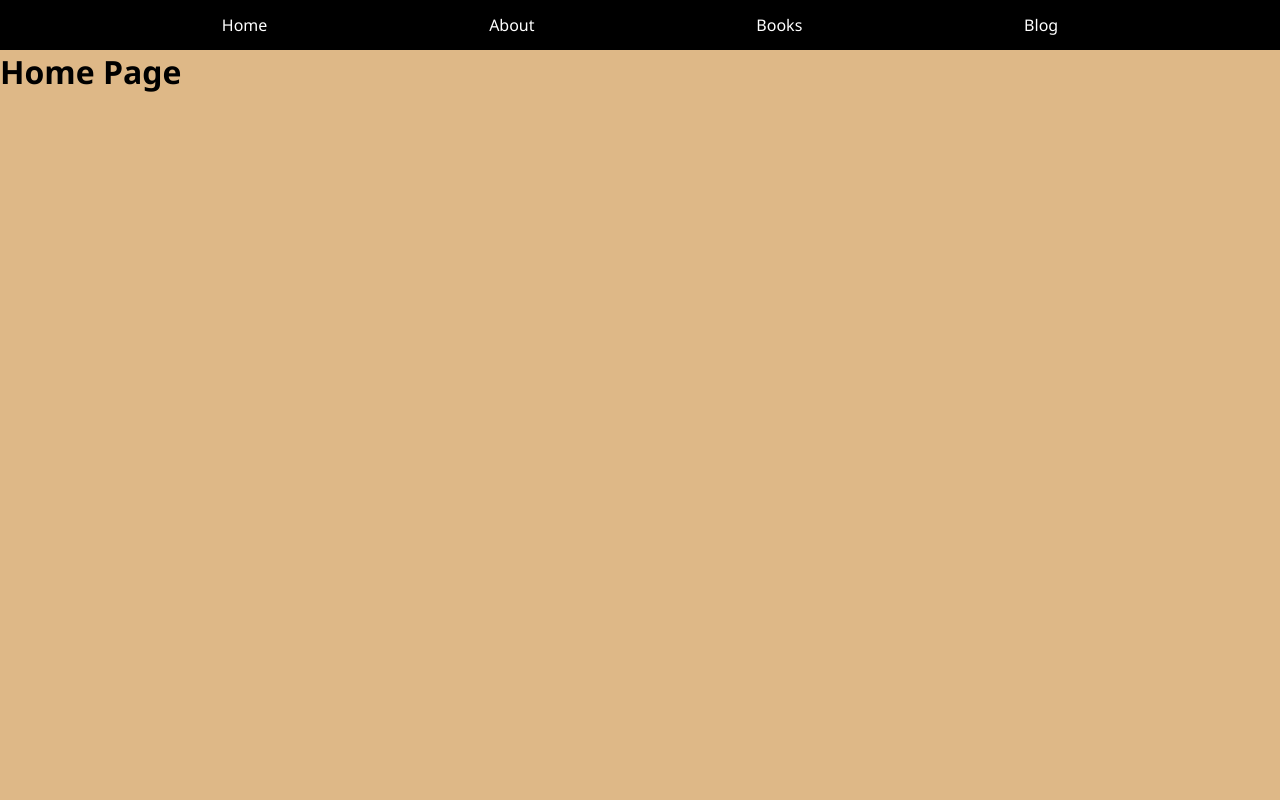
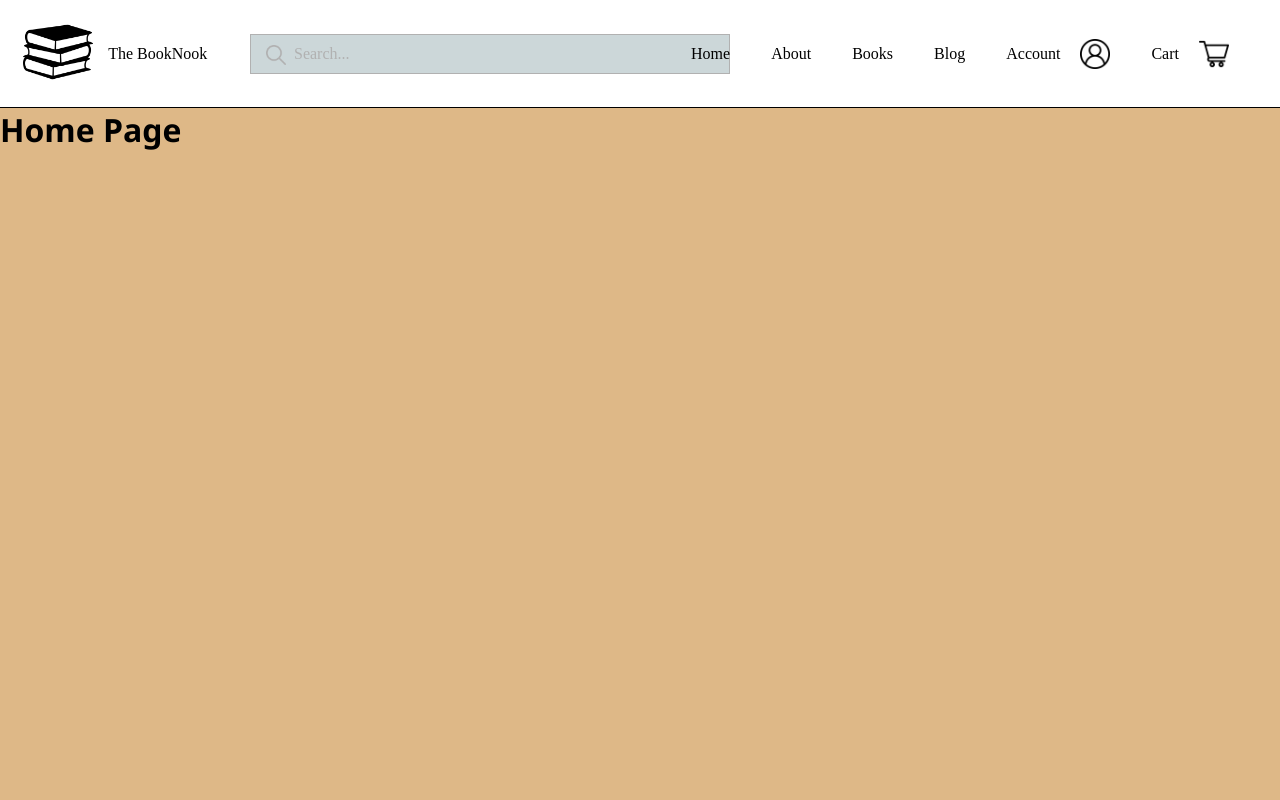
Before and after one commit to PJIceskull/Booknook-Site, a website: page index.html in a window 1280 px wide. Shown: the top 800 px of the page. Drawn offline with Linux system fonts and the light colour scheme; a web font is replaced by a local one.

Commit message:
updated the nav, created the font scss file

```diff
--- a/index.html
+++ b/index.html
@@ -10,10 +10,30 @@
   <body>
     <!-- Navigation -->
     <nav>
-      <a href="#home">Home</a>
-      <a href="#about">About</a>
-      <a href="#books">Books</a>
-      <a href="#blog">Blog</a>
+      <div class="logo-container">
+        <div class="logo-image">
+          <img src="images/nav_Icons/books-stack-of-three.png" alt="logo" />
+        </div>
+        <div class="logo-text">The BookNook</div>
+      </div>
+      <div class="nav-search">
+        <div><img src="images/nav_Icons/search.png" alt="search" /></div>
+        <div>Search...</div>
+      </div>
+      <div class="nav-links">
+        <a href="#home">Home</a>
+        <a href="#about">About</a>
+        <a href="#books">Books</a>
+        <a href="#blog">Blog</a>
+        <div class="nav-icon-container">
+          <a href="#home">Account</a>
+          <img src="images/nav_Icons/user.png" alt="user" />
+        </div>
+        <div class="nav-icon-container">
+          <a href="#cart">Cart</a>
+          <img src="images/nav_Icons/shopping-cart.png" alt="shopping-cart" />
+        </div>
+      </div>
     </nav>
 
     <div id="app"></div>
--- /dev/null
+++ b/scss/_fonts.scss
@@ -0,0 +1,9 @@
+@font-face {
+    font-family: 'Segoe-UI';
+    src: url(../css/fonts/segoeui.ttf);
+}
+
+@font-face {
+    font-family: 'Segoe-UI Bold';
+    src: url(../css/fonts/segoeuib.ttf);
+}
--- a/scss/sections/nav.scss
+++ b/scss/sections/nav.scss
@@ -1,11 +1,84 @@
 nav {
-  height: 50px;
-  background-color: #000;
+  height: 108px;
+  //background-color: $white;
   display: flex;
   align-items: center;
   justify-content: space-evenly;
-  a {
-    color: #fff;
-    text-decoration: none;
+  border-bottom: 1px solid $black;
+  font-size: 16px;
+  font-family: 'Segoe-UI';
+
+  .logo-container {
+    position: absolute;
+    left: 10px;
+    width: 200px;
+    display: flex;
+    justify-content: space-around;
+    align-items: center;
+    margin: 5px;
+
+
+      img {
+        max-width: 70px;
+        max-height: 70px;
+      }
+
+  }
+
+  .nav-search {
+    position: absolute;
+    left: 250px;
+    width: 480px;
+    height: 40px;
+    background-color: $cadet-blue;
+    border: 1px solid $black;
+    opacity: 0.3;
+    display: flex;
+    justify-content: flex-start;
+    padding: 10px 15px;
+
+    img {
+      margin-right: 8px;
+      max-width: 20px;
+      max-height: 20px;
+    }
+  }
+
+
+  .nav-links {
+    position: absolute;
+    right: 10px;
+    height: 43px;
+    width: 620px;
+    display: flex;
+    justify-content: space-evenly;
+    align-items: center;
+    //background-color: green;
+
+    a {
+      color: $black;
+      text-decoration: none;
+    }
+
+    .a-active {
+      font-family: 'Segoe-UI Bold';
+    }
+
+    .nav-icon-container {
+      display: flex;
+      align-items: center;
+      justify-content: center;
+
+      a {
+        padding-right: 10px;
+      }
+
+      img {
+        max-width: 40px;
+        max-height: 40px;
+        padding-left: 10px;
+      }
+    }
+
   }
 }
--- a/scss/styles.scss
+++ b/scss/styles.scss
@@ -1,4 +1,5 @@
 @import "variables.scss";
+@import "_fonts.scss";
 @import "structure.scss";
 @import "sections/nav.scss";
 @import "sections/footer.scss";
```
Also changed, not shown: css/styles.css.
